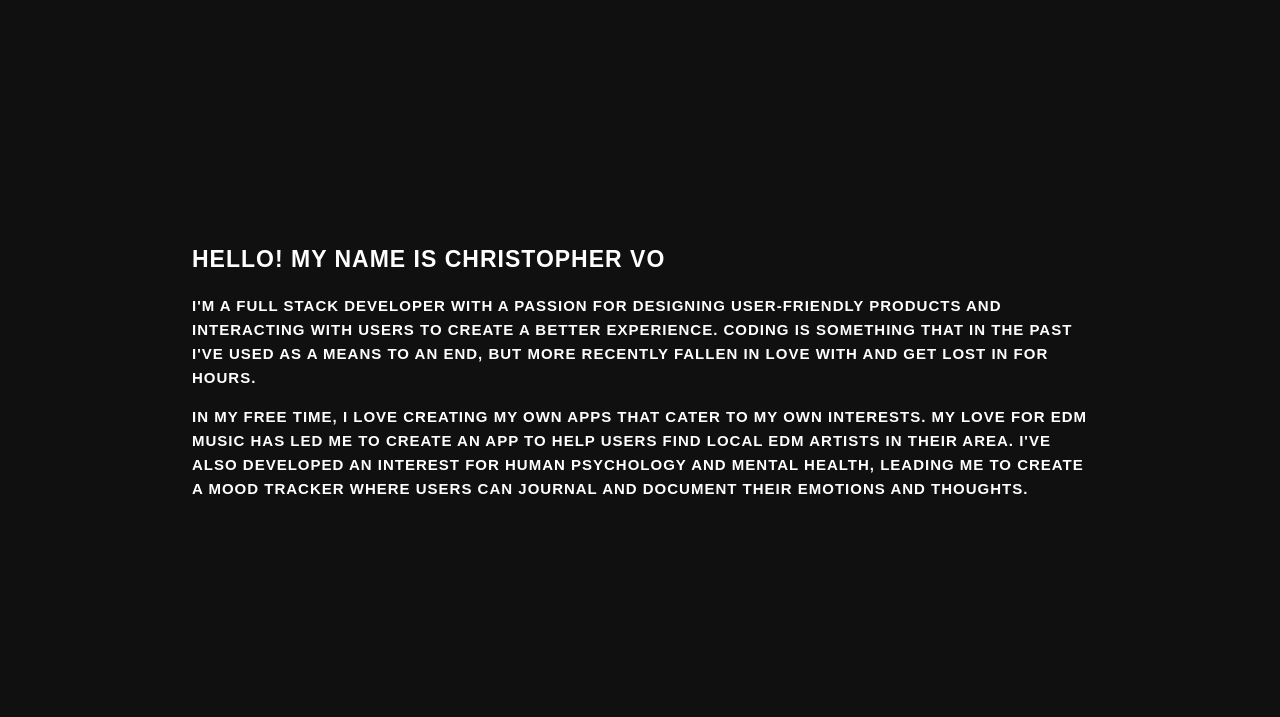
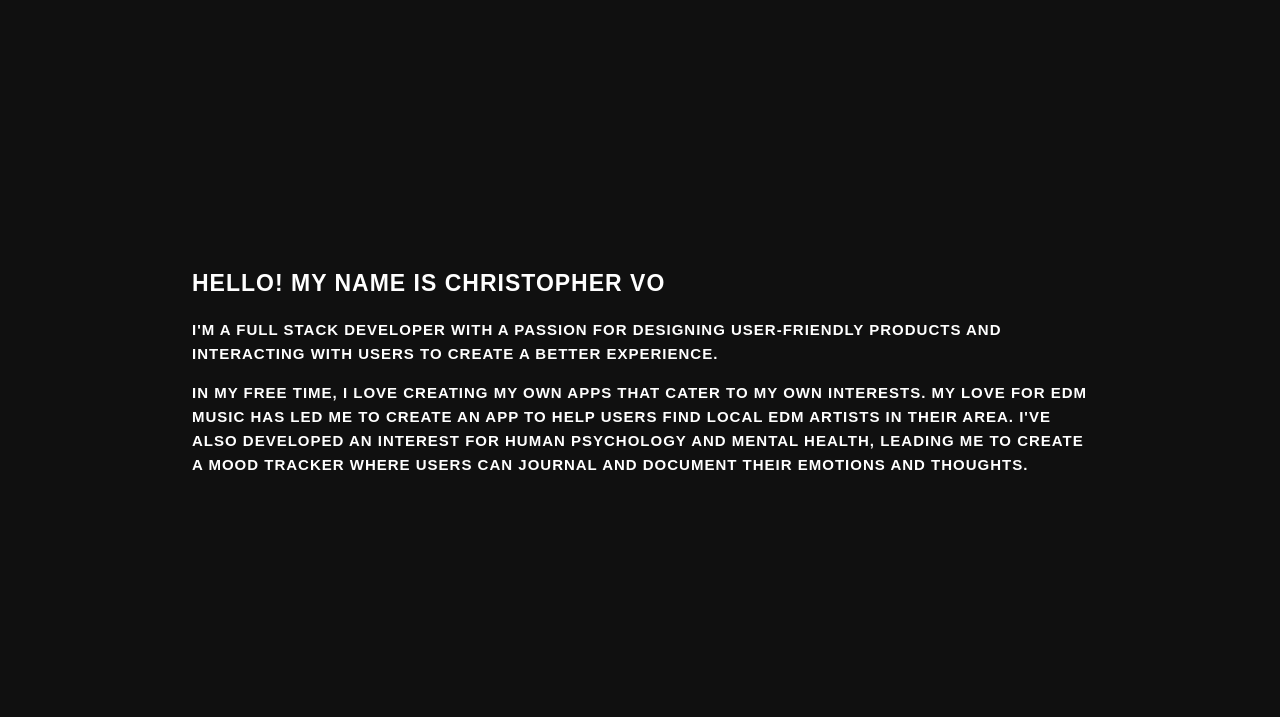
Before and after one commit to wannab3d3v3lop3r/portfolio, a website: page index.html in a window 1280 px wide. Shown: the part 80-797 px from the top of the page. Drawn offline with nearby package versions, Linux system fonts and the light colour scheme.

Commit message:
remove one sentence from the hero text

```diff
--- a/index.html
+++ b/index.html
@@ -35,8 +35,7 @@
                     </p>
                     <p class="hero-text-style-sub">
                         I'm a full stack developer with a passion for designing user-friendly products and interacting with
-                        users to create a better experience. Coding is something that in the past I've used as a means to an end,
-                        but more recently fallen in love with and get lost in for hours.
+                        users to create a better experience.
                     </p>
                     <p class="hero-text-style-sub">
                         In my free time, I love creating my own apps that cater to my own interests. My love for EDM music has led
```
